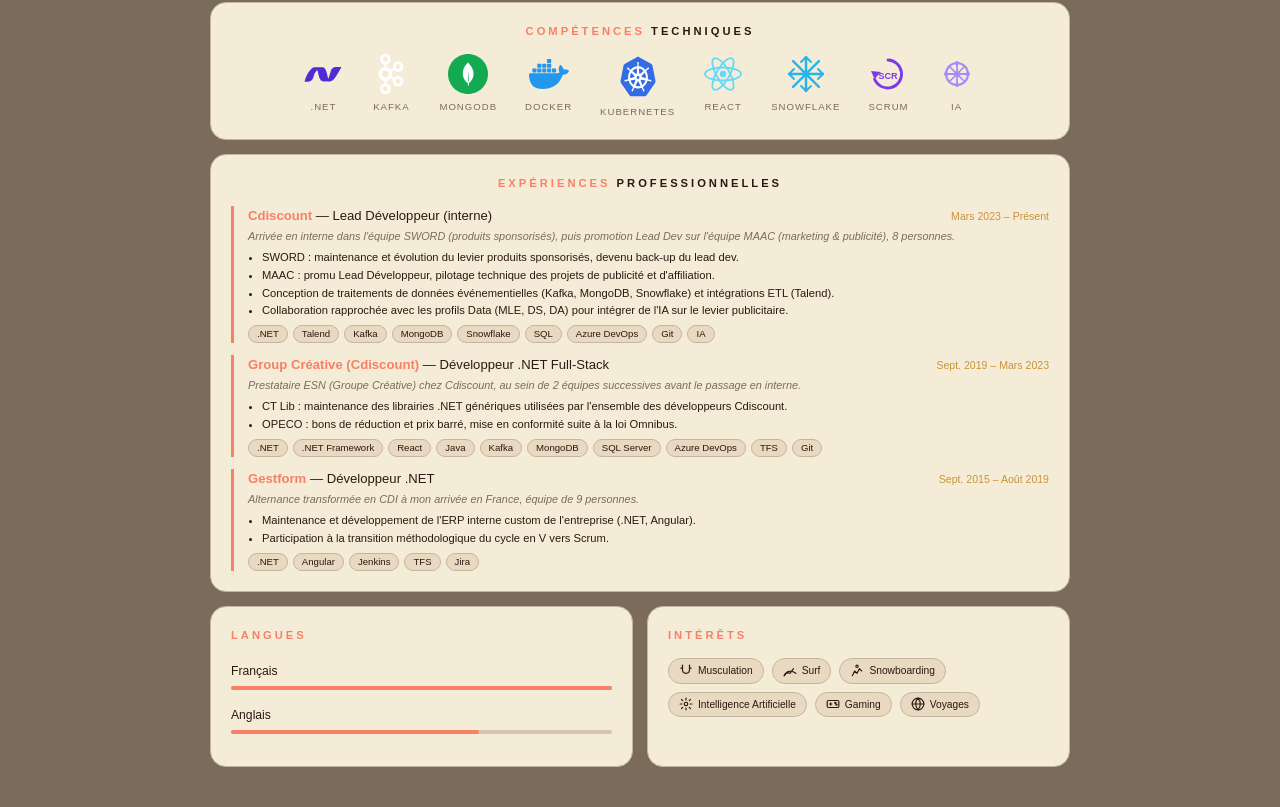
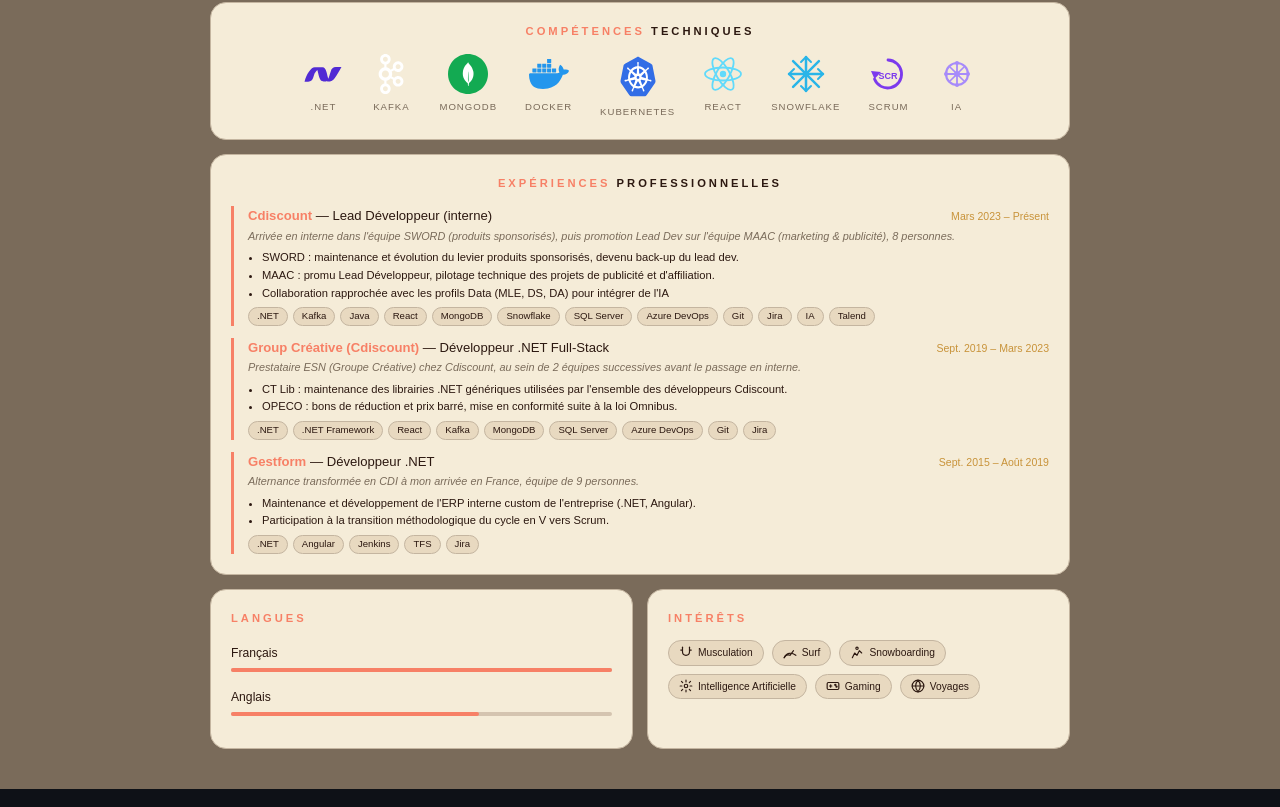
Before and after one commit to Rangivaru/portfolio-react-docker, a Next.js app: page /cv in a window 1280 px wide. Shown: the part 669-1476 px from the top of the page. Built offline with nearby package versions, Linux system fonts and the light colour scheme.

Commit message:
feat: refine CV layout for improved print formatting and update experience stack

```diff
--- a/app/cv/page.tsx
+++ b/app/cv/page.tsx
@@ -64,25 +64,20 @@
           html, body { margin: 0; padding: 0; }
           * { -webkit-print-color-adjust: exact !important; print-color-adjust: exact !important; }
           .cv-print-root {
-            zoom: 0.78;
-            width: calc(206mm / 0.78) !important;
-            height: calc(293mm / 0.78) !important;
+            width: 206mm !important;
+            height: 293mm !important;
             min-height: unset !important;
             padding: 16px !important;
             box-sizing: border-box !important;
             overflow: hidden !important;
-            display: flex !important;
-            flex-direction: column !important;
           }
           .cv-inner {
-            flex: 1 !important;
-            max-width: 100% !important;
-            margin: 0 auto !important;
-            display: flex !important;
-            flex-direction: column !important;
+            width: 133.333% !important;
+            max-width: 133.333% !important;
+            margin: 0 !important;
             gap: 10px !important;
-            justify-content: flex-start !important;
-            justify-content: space-between !important;
+            transform: scale(0.75) !important;
+            transform-origin: top left !important;
           }
         }
       `}</style>
--- a/app/data/experiences.tsx
+++ b/app/data/experiences.tsx
@@ -20,10 +20,9 @@
         highlights: [
             "SWORD : maintenance et évolution du levier produits sponsorisés, devenu back-up du lead dev.",
             "MAAC : promu Lead Développeur, pilotage technique des projets de publicité et d'affiliation.",
-            "Conception de traitements de données événementielles (Kafka, MongoDB, Snowflake) et intégrations ETL (Talend).",
-            "Collaboration rapprochée avec les profils Data (MLE, DS, DA) pour intégrer de l'IA sur le levier publicitaire.",
+            "Collaboration rapprochée avec les profils Data (MLE, DS, DA) pour intégrer de l'IA",
         ],
-        stack: ['.NET', 'Talend', 'Kafka', 'MongoDB', 'Snowflake', 'SQL', 'Azure DevOps', 'Git', 'IA'],
+        stack: ['.NET', 'Kafka', 'Java', 'React', 'MongoDB', 'Snowflake', 'SQL Server', 'Azure DevOps', 'Git', 'Jira', 'IA','Talend'],
     },
     {
         id: 2, organization: 'Group Créative (Cdiscount)', role: 'Développeur .NET Full-Stack', type: 'work',
@@ -33,7 +32,7 @@
             "CT Lib : maintenance des librairies .NET génériques utilisées par l'ensemble des développeurs Cdiscount.",
             "OPECO : bons de réduction et prix barré, mise en conformité suite à la loi Omnibus.",
         ],
-        stack: ['.NET', '.NET Framework', 'React', 'Java', 'Kafka', 'MongoDB', 'SQL Server', 'Azure DevOps', 'TFS', 'Git'],
+        stack: ['.NET', '.NET Framework', 'React', 'Kafka', 'MongoDB', 'SQL Server', 'Azure DevOps', 'Git', 'Jira'],
     },
     {
         id: 3, organization: 'Gestform', role: 'Développeur .NET', type: 'work',
```
